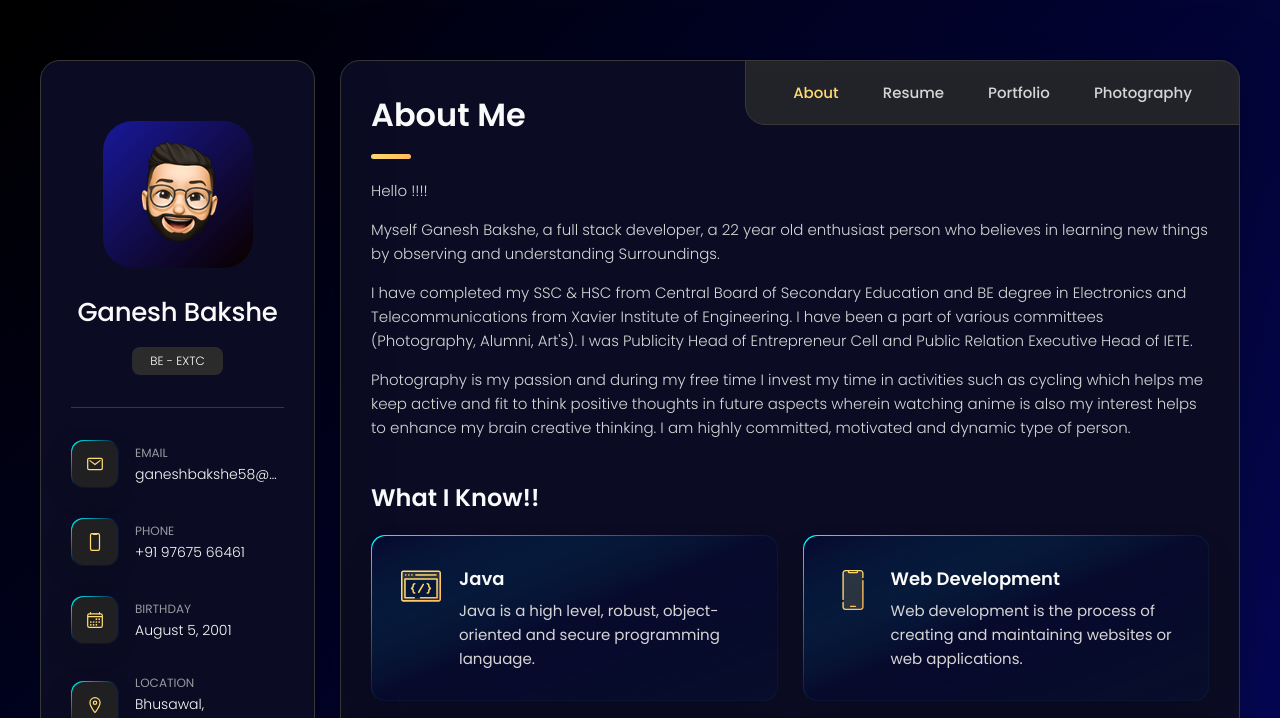
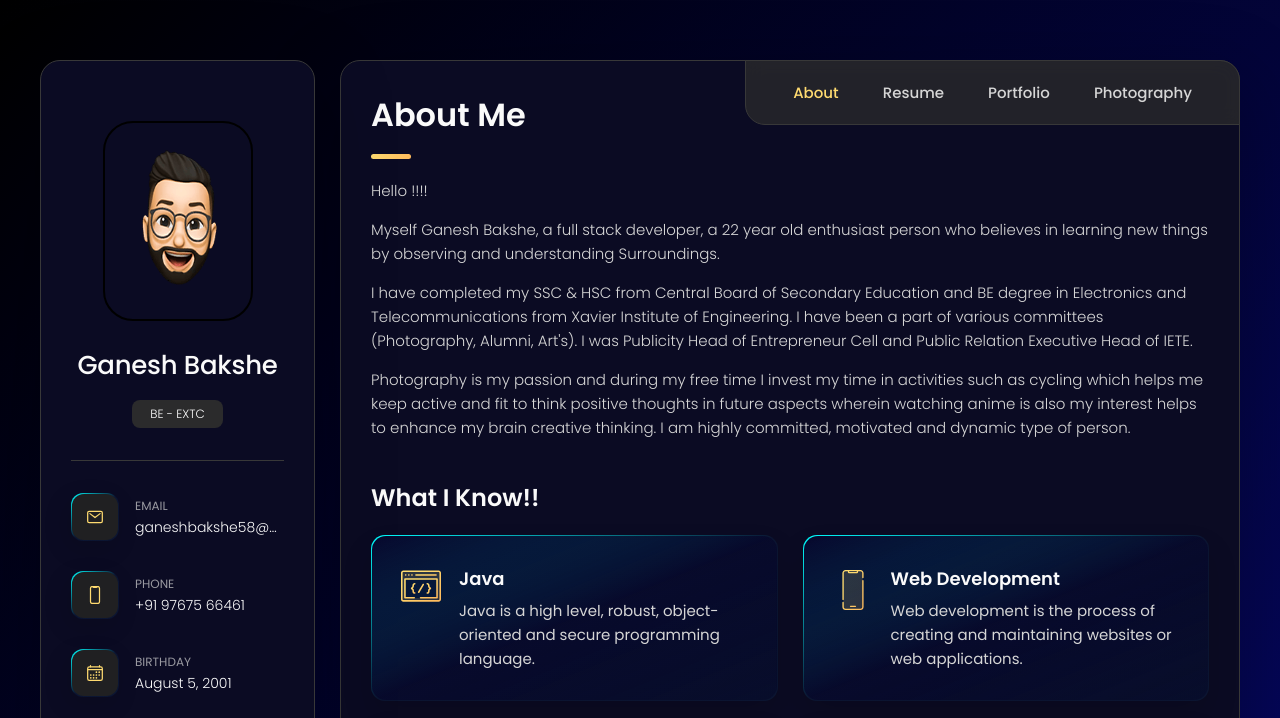
Before and after one commit to Ganeshbakshe58/Portfolio, a plain HTML site: page index.html in a window 1280 px wide. Shown: the top 718 px of the page. Drawn offline with nearby package versions, Linux system fonts and the light colour scheme.

Commit message:
Update style.css

```diff
--- a/assets/css/style.css
+++ b/assets/css/style.css
@@ -307,10 +307,10 @@ main {
   align-items: center;
   gap: 15px;
 }
-
-.avatar-box {
-  background: var(--bg-gradient-onyx);
-  border-radius: 20px;
+.avatar-box img {
+  height: 200px;
+  border: 2px solid #000;
+  border-radius: 30px;
 }
 
 .info-content .name {
```
